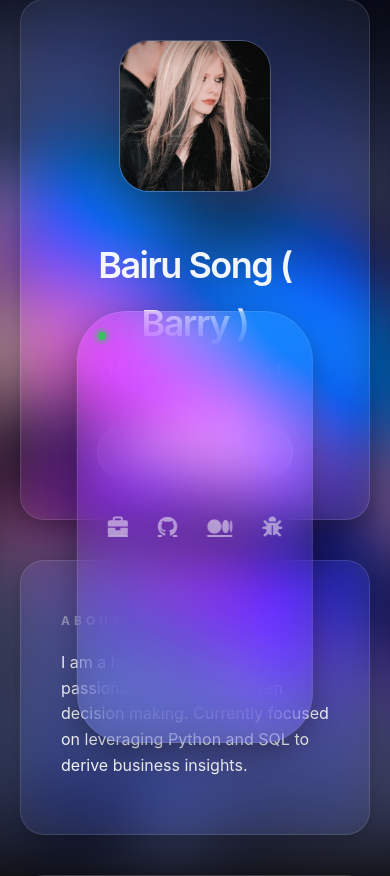
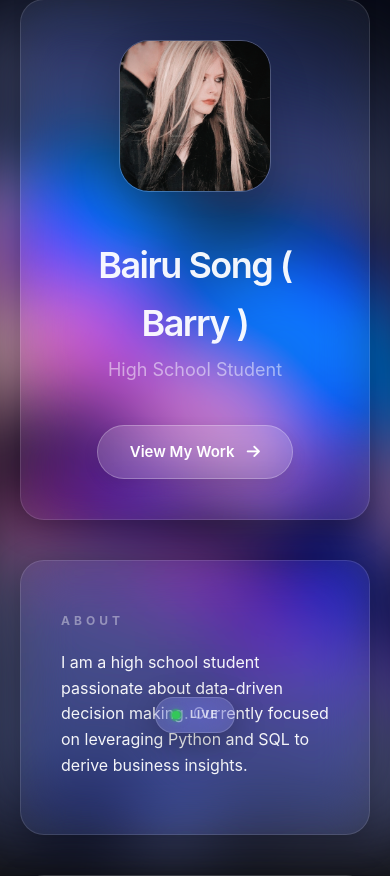
Before and after one commit to BarryS27/BarryS27.github.io, a Flask app: page / in a window 390 px wide. Shown: the part 81-957 px from the top of the page. Run offline with Flask 3, Linux system fonts and the light colour scheme; style sheets or scripts are compiled from the project's sources; some libraries are stand-ins or nearby versions; some web fonts are replaced.

Commit message:
feat dynamic island instead of navbar

```diff
--- /dev/null
+++ b/static/script.js
@@ -0,0 +1,15 @@
+function togglePin() {
+    const island = document.getElementById('island');
+    island.classList.toggle('pinned');
+
+    const isPinned = island.classList.contains('pinned');
+    localStorage.setItem('navPinned', isPinned);
+}
+
+document.addEventListener('DOMContentLoaded', () => {
+    const island = document.getElementById('island');
+    const isPinned = localStorage.getItem('navPinned') === 'true';
+    if (isPinned) {
+        island.classList.add('pinned');
+    }
+});
--- a/static/styles.scss
+++ b/static/styles.scss
@@ -242,89 +242,120 @@ body {
     filter: drop-shadow(0 0 10px rgba(243, 229, 171, 0.2));
 }
 
-// --- Navigation Bar ---
-.navbar {
+// --- Dynamic Island (灵动岛导航) ---
+
+// Island
+.island {
     position: fixed;
-    left: 0; top: 50%;
-    transform: translateY(-50%) translateX(-75%);
-    z-index: 100;
+    top: 24px; left: 24px;
+    z-index: 1000;
 
-    @include flex-box(column, center, flex-start, 40px);
-    width: 65px;
-    height: auto;
-    min-height: 400px;
-    padding: 50px 0;
+    display: flex;
+    flex-direction: column;
+    align-items: flex-start;
+    gap: 10px;
+    padding-bottom: 20px;
+    margin-bottom: -20px;
 
-    border-radius: 0 30px 30px 0;
-    @include glass-material(25px, 0.08, rgba(255, 255, 255, 0.1));
+    &:hover .menu,
+    &.pinned .menu {
+        opacity: 1;
+        transform: translateY(0);
+        pointer-events: auto;
+    }
 
-    opacity: 0.3;
-    transition: all 0.6s cubic-bezier(0.16, 1, 0.3, 1);
+    &:hover .pill {
+        background: rgba(255, 255, 255, 0.2);
+    }
+}
 
-    @media (hover: hover) {
+// 2. Status Indicator
+.pill {
+    @include glass-material(20px, 0.1, rgba(255, 255, 255, 0.15));
+    border-radius: 100px;
+    padding: 8px 16px;
+    display: flex; align-items: center; gap: 10px;
+    cursor: default;
+    transition: all 0.3s ease;
+
+    .dot {
+        width: 8px; height: 8px;
+        background-color: $color-status-live;
+        border-radius: 50%;
+        position: relative;
+        box-shadow: 0 0 8px rgba($color-status-live, 0.6);
+
+        &::after { // Breathe
+            content: ""; position: absolute; top: 0; left: 0; width: 100%; height: 100%;
+            border-radius: 50%; background-color: $color-status-live;
+            animation: pulse 2s infinite ease-in-out;
+        }
+    }
+
+    .text {
+        font-size: 11px; font-weight: 700; letter-spacing: 1px;
+        color: rgba(255, 255, 255, 0.7);
+    }
+}
+
+// 3. Navbar
+.menu {
+    @include glass-material(25px, 0.15, rgba(255, 255, 255, 0.15));
+    border-radius: 16px;
+    padding: 15px;
+
+    display: flex; flex-direction: column; align-items: center; gap: 15px;
+
+    // Hide
+    opacity: 0;
+    transform: translateY(-10px);
+    pointer-events: none;
+    transition: all 0.4s cubic-bezier(0.25, 0.8, 0.25, 1);
+    box-shadow: 0 10px 40px rgba(0,0,0,0.3);
+}
+
+.links {
+    display: flex; flex-direction: column; gap: 20px;
+
+    a {
+        color: $color-text-muted; font-size: 18px; transition: 0.2s;
+        width: 30px; height: 30px;
+        display: flex; justify-content: center; align-items: center;
+        border-radius: 8px;
+
         &:hover {
-            opacity: 1;
-            transform: translateY(-50%) translateX(0);
-            background: rgba(255, 255, 255, 0.15);
+            color: $color-interactive;
+            background: rgba(255, 255, 255, 0.1);
+            transform: scale(1.1);
         }
     }
 }
 
-.page-links {
-    @include flex-box(column, center, center, 35px);
-    width: 100%;
+// Pin-Button
+.pin {
+    margin-top: 5px; padding-top: 10px;
+    border-top: 1px solid rgba(255, 255, 255, 0.1);
+    width: 100%; display: flex; justify-content: center;
 
-    a {
-        font-size: 20px;
-        color: $color-text-muted;
-        transition: 0.3s;
-        @include flex-box(row, center, center);
-
-        @media (hover: hover) {
-            &:hover {
-                color: $color-interactive; // Turns Lavender on hover
-                transform: scale(1.1); // Slight scale allowed for icons only
-            }
-        }
+    i {
+        font-size: 14px; color: rgba(255, 255, 255, 0.3);
+        cursor: pointer; transition: 0.3s;
+        &:hover { color: #fff; }
     }
 }
 
-// --- Status Indicator (Pulsing Dot) ---
-.status-indicator {
-    @include flex-box(column, center, center, 8px);
-    margin-bottom: 10px;
-
-    .status-dot {
-        width: 8px; height: 8px;
-        background-color: rgba($color-status-live, 0.9);
-        border-radius: 50%;
-        position: relative;
-        box-shadow: 0 0 10px rgba($color-status-live, 0.5);
-
-        // Pulsing animation ring
-        &::after {
-            content: "";
-            position: absolute;
-            width: 100%; height: 100%;
-            background-color: rgba($color-status-live, 0.5);
-            border-radius: 50%;
-            animation: pulse 2s infinite ease-in-out;
-        }
-    }
-
-    .status-text {
-        font-size: 9px; font-weight: 700;
-        letter-spacing: 1px;
-        opacity: 0.5;
-    }
+// Status - Pinned
+.island.pinned .pin i {
+    color: $color-interactive;
+    transform: rotate(45deg);
 }
 
+// Breathe
 @keyframes pulse {
     0% { transform: scale(1); opacity: 0.8; }
-    70% { transform: scale(3.5); opacity: 0; }
+    70% { transform: scale(2.5); opacity: 0; }
     100% { transform: scale(1); opacity: 0; }
 }
-
 
 /* =========================================
    5. Section Styles
@@ -437,27 +468,27 @@ body {
 @media (max-width: 768px) {
     .container { padding-bottom: 120px; }
 
-    .navbar {
-        left: 50%; top: auto;
-        bottom: calc(20px + env(safe-area-inset-bottom));
-        transform: translateX(-50%);
-        flex-direction: row;
-        width: auto; height: auto;
-        padding: 15px 30px;
-
-        // Mobile Navbar: Darker background to ensure icon visibility
-        background: rgba(0, 0, 0, 0.7);
-        backdrop-filter: blur(20px);
-        border: 1px solid rgba(255, 255, 255, 0.1);
-        border-radius: 50px;
-        box-shadow: 0 10px 30px rgba(0, 0, 0, 0.3);
-        opacity: 1;
-
-        .status-indicator { top: 20px; left: 20px; position: absolute; }
-        .status-text { display: none; }
+    .island {
+        top: auto; bottom: 30px;
+        left: 50%; transform: translateX(-50%);
+        flex-direction: column-reverse;
+        align-items: center;
     }
 
-    .page-links { flex-direction: row; gap: 30px; }
+    .menu {
+        transform: translateY(10px);
+        flex-direction: row;
+        padding: 10px 20px;
+    }
+
+    .links { flex-direction: row; gap: 20px; }
+    .pin { display: none; }
+
+    .island:active .menu,
+    .island:focus-within .menu {
+        opacity: 1; transform: translateY(0); pointer-events: auto;
+    }
+
     .hero-content { flex-direction: column; text-align: center; }
     .hero-actions { justify-content: center; }
     .profile-pic { width: 150px; height: 150px; margin-bottom: 15px; }
--- a/templates/layout.html
+++ b/templates/layout.html
@@ -20,13 +20,15 @@
 
     <body>
 
-        <nav class="navbar">
-            <div class="status-indicator">
-                <span class="status-dot"></span>
-                <span class="status-text">LIVE</span>
+        <div class="island" id="island">
+
+            <div class="pill">
+                <div class="dot"></div>
+                <span class="text">LIVE</span>
             </div>
 
-            <div class="page-links">
+            <nav class="menu">
+                <div class="links">
                     {% if active_page == 'work' %}
                         <a href="{{ url_for('index') }}" title="Back to Home">
                             <i class="fa-solid fa-house"></i>
@@ -52,8 +54,12 @@
                         <i class="fa-solid fa-bug"></i>
                     </a>
                 </div>
+                <div class="pin" onclick="togglePin()" title="Pin Menu">
+                    <i class="fa-solid fa-thumbtack"></i>
+                </div>
             </nav>
 
+        </div>
         <div class="container {% block container_class %}{% endblock %}">
 
             {% block content %}
@@ -68,6 +74,8 @@
 
 		<script src="https://cdnjs.cloudflare.com/ajax/libs/gsap/3.12.3/gsap.min.js"></script>
 
+        <script src="{{ url_for('static', filename='script.js') }}"></script>
+
     </body>
 
 </html>
```
Also changed, not shown: script.js (deleted, +0 -73 lines). Lines whose indentation alone changed are shown as unchanged.
